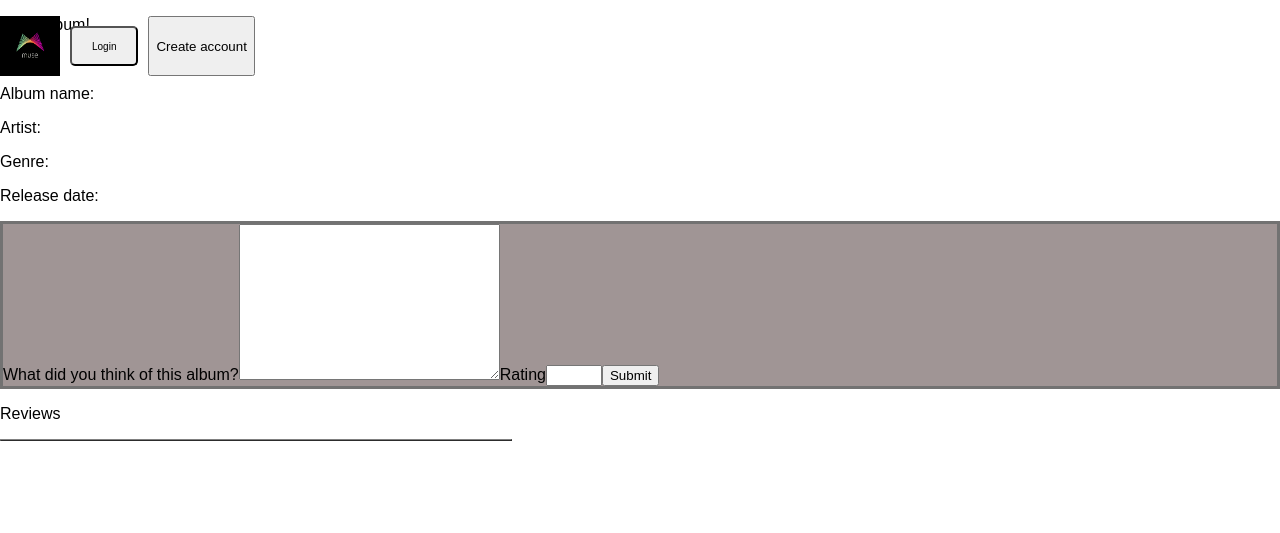
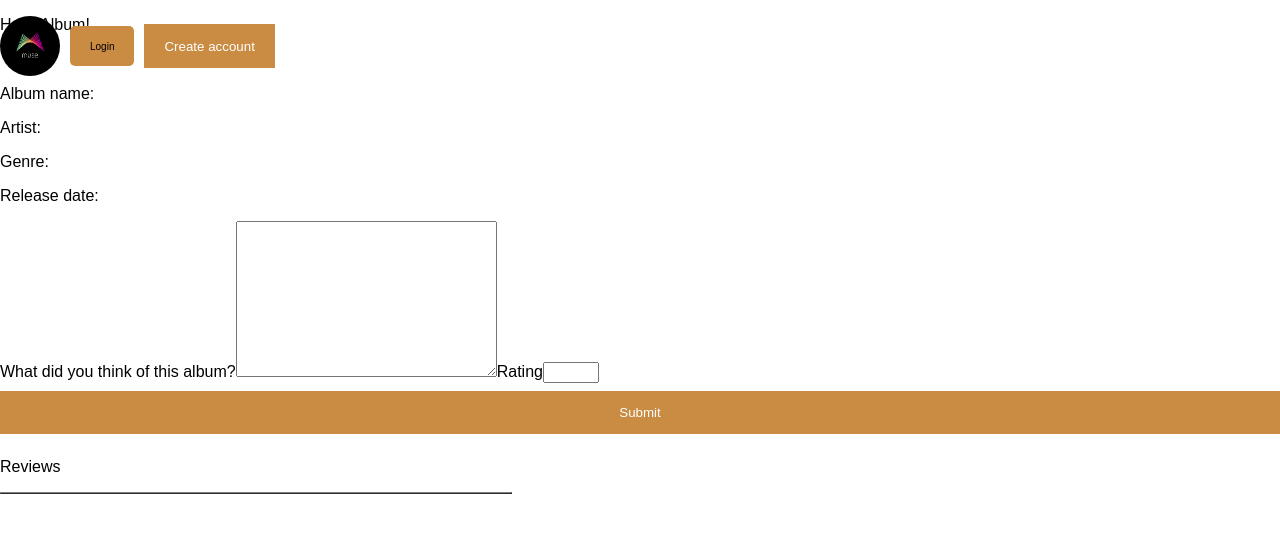
Before and after one commit to ltroper/Muse_Harmony_G7_Project, a Node server app: template views/albumPage.pug in a window 1280 px wide. Shown: the top 533 px of the page. Run offline with Node 20, Linux system fonts and the light colour scheme; the template is opened without the code that fills it, so the values that code supplies are empty; some libraries are stand-ins or nearby versions.

Commit message:
updated navBar color

```diff
--- a/public/stylesheets/index.css
+++ b/public/stylesheets/index.css
@@ -48,11 +48,11 @@ nav {
   font-size: 10px;
 }
 
-.logo a {
+/* .logo a {
   position: absolute;
   left: 0px;
   top: 0px;
-}
+} */
 
 body {
   margin: 0;
--- a/public/stylesheets/modal.css
+++ b/public/stylesheets/modal.css
@@ -2,11 +2,6 @@
   width: 600px;
   margin: 0 auto;
 } */
-
-form {
-  border: 3px solid #727272;
-  background-color: #a09595;
-}
 
 .modal-container {
   display: none;
@@ -25,6 +20,8 @@ form {
 .modal-form {
   width: 600px;
   margin: 0 auto;
+  border: 3px solid #727272;
+  background-color: #a09595;
 }
 
 .modal-show {
@@ -55,22 +52,23 @@ input[type="password"] {
   box-sizing: border-box;
 }
 
-/* button {
-  background-color: #4282ca;
+button {
+  background-color: #ca8b42;
   color: white;
   padding: 14px 20px;
   margin: 8px 0;
   border: none;
   cursor: pointer;
   width: 100%;
-} */
+}
 
 /* set a hover effect for the button*/
 
-/* button:hover {
+button:hover {
   opacity: 0.8;
-} */
-/*set extra style for the cancel button*/
+}
+*/
+/* /*set extra style for the cancel button */
 
 .submit-btn {
   width: auto;
@@ -105,7 +103,7 @@ input[type="password"] {
 
 img.logo-img {
   position: relative;
-  width: 40%;
+  /* width: 40%; */
   border-radius: 50%;
 }
 
--- a/views/utils.pug
+++ b/views/utils.pug
@@ -3,7 +3,7 @@ mixin signedOut
     nav
       .navbar
           .logo
-            img(src='./images/muse.png' alt='Logo of Muse' width=60 height=60)
+            img.logo-img(src='./images/muse.png' alt='Logo of Muse' width=60 height=60)
           button.login-button.modal-show(onclick="document.getElementById('modal-login').style.display='block'") Login
           div.modal-container#modal-login
             form.modal-form(action="/users/login" method="POST")
@@ -44,8 +44,8 @@ mixin signedIn
     nav
       .navbar
           .logo
-            img(src='./images/muse.png' alt='Logo of Muse' width=60 height=60)
             a(href= "/")
+              img.logo-img(src='./images/muse.png' alt='Logo of Muse' width=60 height=60 )
           form(class='logout' action='/albums' method='get')
               button(type='submit') Albums
           form(class='logout' action='/libraries' method='get')
```
